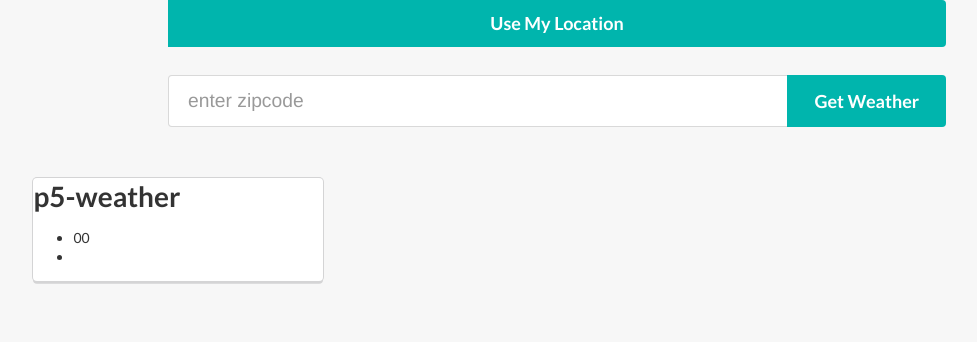
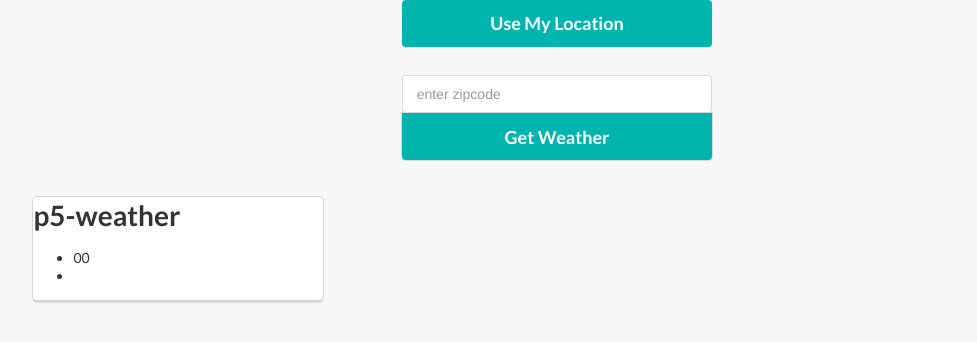
Before and after one commit to mhoblin/p5-weather, a plain HTML site: page index.html in a window 1280 px wide. Shown: the whole page, without its empty margins (83-1060 px from the left). Drawn offline with nearby package versions, Linux system fonts and the light colour scheme.

Commit message:
sizes...again...perfected!

```diff
--- a/index.html
+++ b/index.html
@@ -19,22 +19,20 @@
 
   <div class="ui page grid">
 
-    <div class="two wide column"></div>
-    <div class="twelve wide center aligned column">
-        <div class="ui action fluid big input">
-          <div class="ui teal big button" id="getWeather">Use My Location</div>
+    <div class="ui page center aligned grid">
+      <div class="six wide column">
+            <div class="ui teal big fluid button" id="getWeather">Use My Location</div>
+      </div>
+    </div>
+
+    <div class="ui page center aligned grid">
+        <div class="ui big input attached six wide column">
+            <input type="text" id="getWeather" placeholder="enter zipcode"/>
+            <div class="ui teal bottom attached big button">Get Weather</div>
         </div>
     </div>
-    <div class="two wide column"></div>
 
-    <div class="two wide column"></div>
-    <div class="twelve wide center aligned column">
-        <div class="ui action fluid huge input">
-          <input type="text" id="getWeather" placeholder="enter zipcode">
-          <div class="ui teal big button">Get Weather</div>
-        </div>
-    </div>
-    <div class="two wide column"></div>
+
 
     <div class="column ten wide">
 
```
